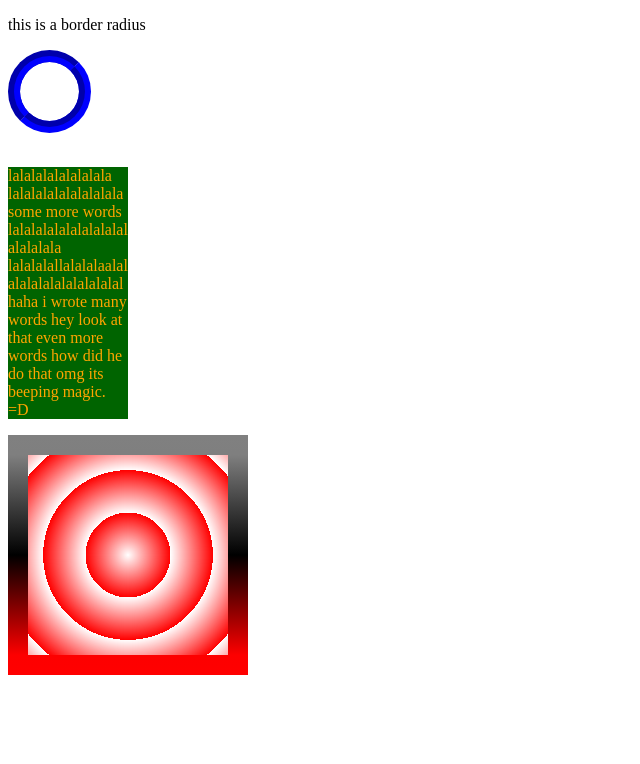
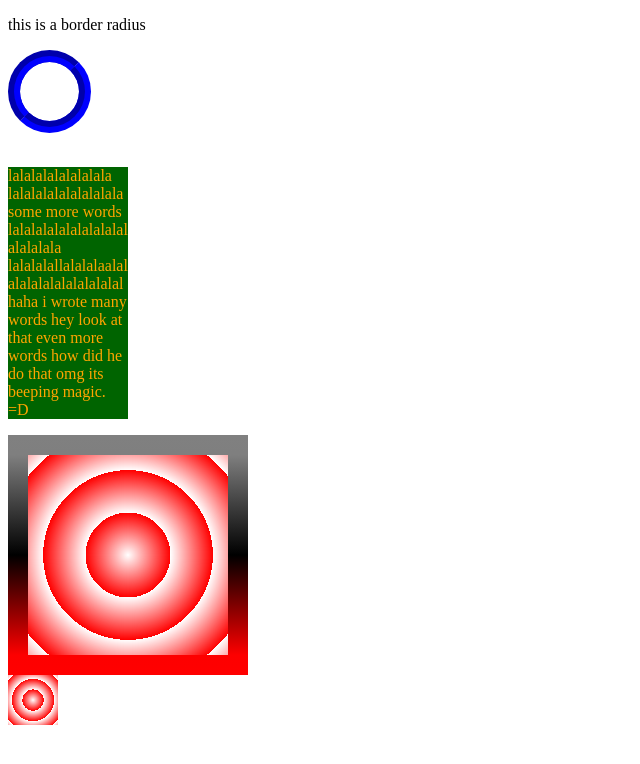
Before and after one commit to jessereaper/css-workshop, a plain HTML site: page index.html in a window 1280 px wide. Shown: the whole page, without its empty margins (0-640 px from the left). Drawn offline with Linux system fonts and the light colour scheme.

Commit message:
did the things

```diff
--- a/index.html
+++ b/index.html
@@ -19,6 +19,9 @@
   <div class="great">
 
   </div>
+  <div class="tran">
+
+  </div>
 </body>
 
 </html>
--- a/master.css
+++ b/master.css
@@ -33,3 +33,17 @@
   border-image: linear-gradient(grey,black,red);
   border-image-slice: 1;
 }
+
+.tran{
+  background-color: red;
+  background: repeating-radial-gradient(rgba(255, 255, 255, 0), red 30%, blue 20%, orange 20%);
+  width: 50px;
+  height: 50px;
+  transition: height 2s, width 5s, transform 5s;
+}
+
+.tran:hover{
+  height: 100px;
+  width: 100px;
+  transform: rotate(400deg);
+}
```
